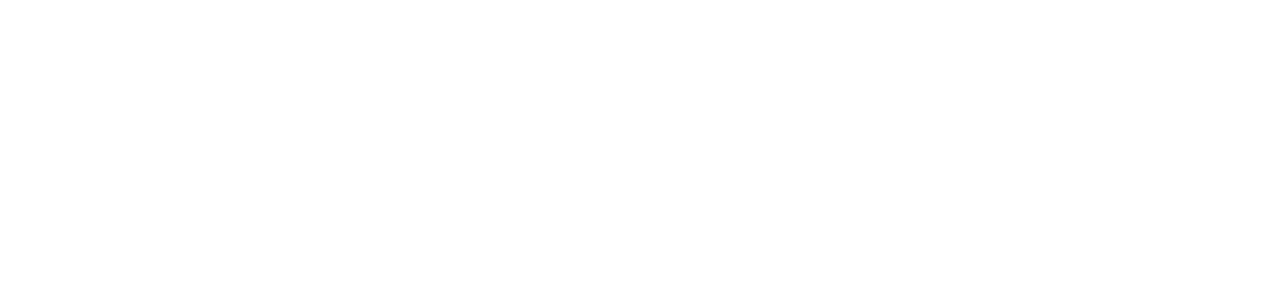
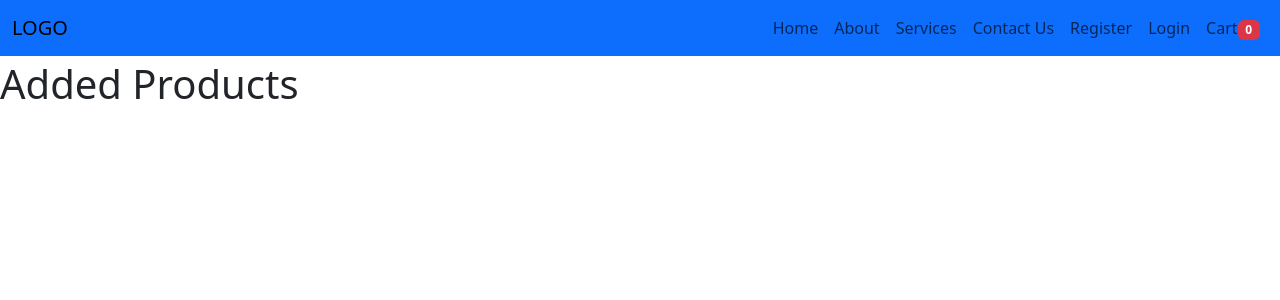
Before and after one commit to EbukaKings/React-cart-project, a React (Create React App) app: page /carts in a window 1280 px wide. Before the commit this address had no page. Shown: the top 300 px of the page. Built offline with nearby package versions, Linux system fonts and the light colour scheme.

Commit message:
added-cart-page

```diff
--- a/src/App.js
+++ b/src/App.js
@@ -9,6 +9,8 @@
 import ContactUs from './pages/contactus';
 import SingleProduct from './pages/single-products';
 import Dashboard from './pages/dashboard';
+import Carts from './pages/carts';
+
 
 function App() {
   return (
@@ -20,6 +22,9 @@
         <Route path="/dashboard" element={<Dashboard />} />
         <Route path='/register' element={<Register/>}></Route>
         <Route path='/contact-us' element={<ContactUs/>}></Route>
+        <Route path='/carts' element={<Carts/>}></Route>
+
+
 
         <Route path='/' element={<Home/>} />
         <Route path='/product' element={<SingleProduct/>} />
--- a/src/components/NavBar.js
+++ b/src/components/NavBar.js
@@ -40,7 +40,7 @@
                         <a className="nav-link" href="/login">Login</a>
                     </li>
                     <li className="nav-item">
-                        <a className="nav-link" href="#">Cart
+                        <a className="nav-link" href="/carts">Cart
                             <span className="badge bg-danger">{props.cart.length}</span>
                         </a>
                     </li>
--- a/src/pages/about.js
+++ b/src/pages/about.js
@@ -1,6 +1,7 @@
 import React from "react";
 
 function About() {
+    <About />
     return (
         <div>
         <nav className="navbar navbar-expand-sm bg-primary">
--- /dev/null
+++ b/src/pages/cart.css
@@ -0,0 +1,3 @@
+.added-products {
+    margin-top: 60px;
+}
--- /dev/null
+++ b/src/pages/carts.js
@@ -0,0 +1,69 @@
+import React, { useEffect, useState } from 'react';
+import NavBar from '../components/NavBar';
+import "./cart.css"
+
+function Carts() {
+    const [cart, setCart] = useState([]);
+
+    useEffect(() => {
+        // Load cart items from localStorage
+        const cartFromLocal = localStorage.getItem("cart");
+        if (cartFromLocal) {
+            setCart(JSON.parse(cartFromLocal));
+        }
+    }, []); // Empty dependency array means this runs once on mount
+
+    function addItemToCart(item) {
+        // Add item to state
+        const updatedCart = [...cart, item];
+        setCart(updatedCart);
+
+        // Save updated cart to localStorage
+        localStorage.setItem("cart", JSON.stringify(updatedCart));
+        // localStorage.removeItem('cart');
+    }
+
+    return (
+        <div>
+            <NavBar cart={cart} />
+            <div>
+            <h1 className='added-products'>Added Products</h1>
+            </div>
+
+            <div className="container-fluid mt-5">
+                <div className="row">
+                    {cart.map((item, index) => (
+                        <div className="col-md-3" key={item.id}>
+                            {/* <Link
+                                to="/product"
+                                state={{ state: product }}
+                            > */}
+                                <div className="card shadow">
+                                    <img
+                                        src={item.thumbnail}
+                                        className="card-img-top"
+                                        alt={item.title}
+                                    />
+                                    <div className="card-body">
+                                        <h5 className="card-title">{item.title}</h5>
+                                        <p className="card-text">
+                                            <strong>${item.price}</strong>
+                                            <br />
+                                            <strike>${item.originalPrice}</strike>
+                                        </p>
+
+                                    </div>
+                                </div>
+                            {/* </Link> */}
+                        </div>
+                    ))}
+                </div>
+            </div>
+
+
+
+        </div>
+    );
+}
+
+export default Carts;
--- a/src/pages/home.js
+++ b/src/pages/home.js
@@ -1,6 +1,6 @@
 import NavBar from "../components/NavBar";
 import { useEffect, useState } from "react";
-import { Link } from "react-router-dom";
+// import { Link } from "react-router-dom";
 
 function Home() {
     const [products, setProducts] = useState([]);
@@ -12,6 +12,7 @@
         const cartFromLocal = localStorage.getItem("cart");
         console.log("local=======")
         console.log(cartFromLocal);
+        // localStorage.removeItem('cart');
 
 
         if(cartFromLocal != null){
@@ -39,6 +40,7 @@
         addItemToCart([...cart, item] );
 
         localStorage.setItem("cart",JSON.stringify(cart));
+        // localStorage.setItem('cart', JSON.stringify(cart));
 
         //useEffect(()=>{});
         //window.location.reload();
```
